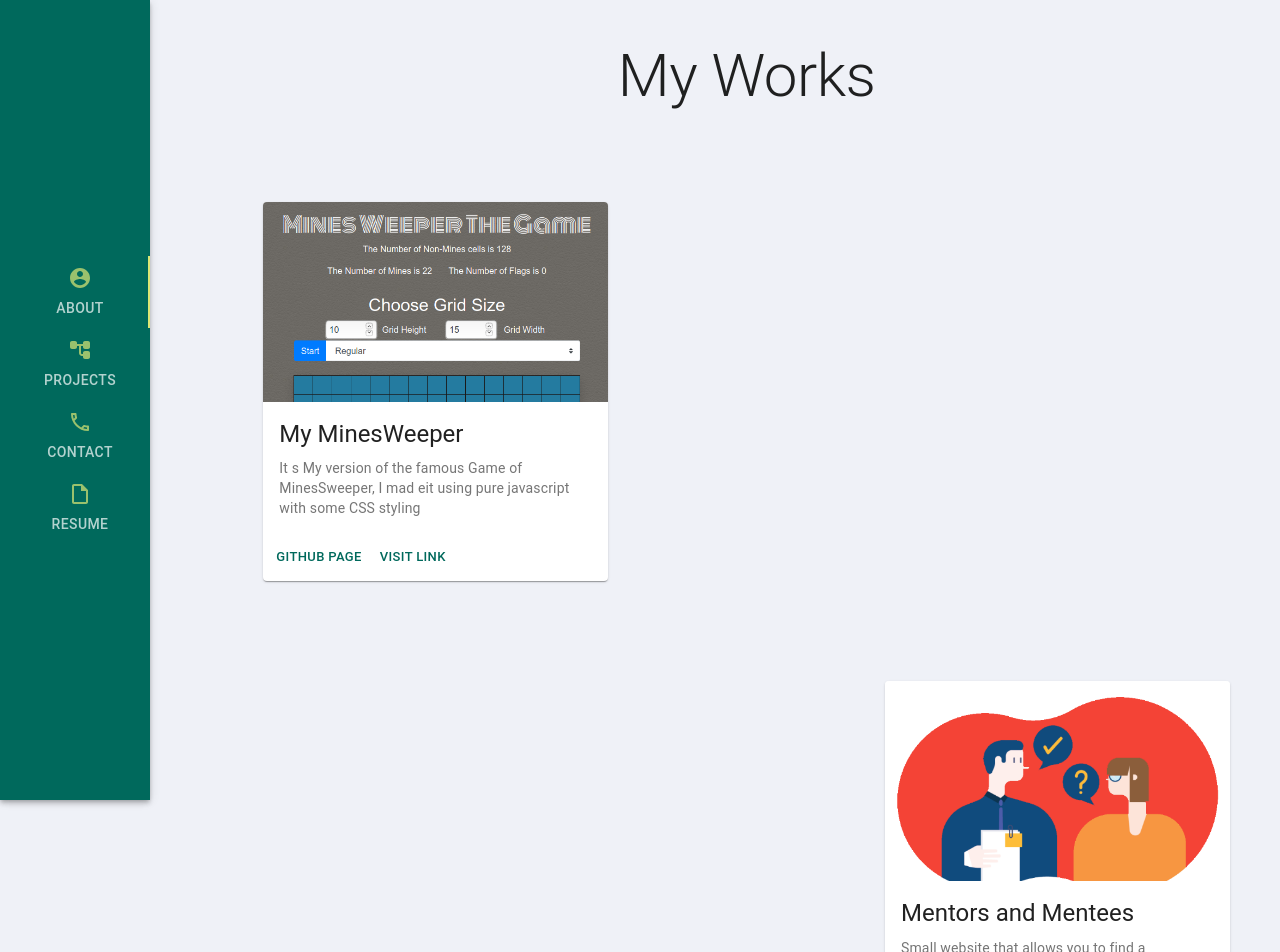
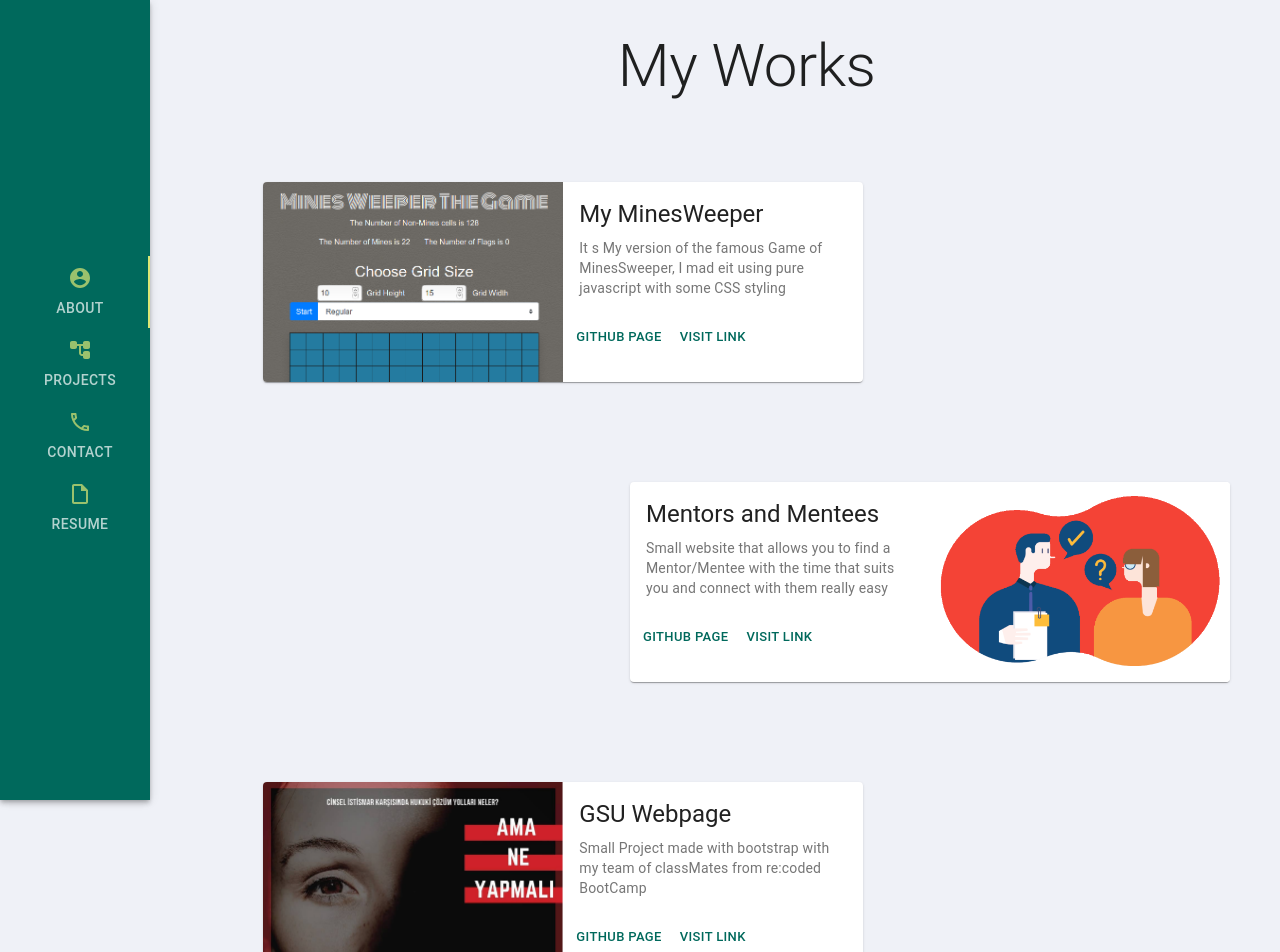
Before and after one commit to MohammedAlabd/portfolio, a React (Create React App) app: page /Projects in a window 1280 px wide. Shown: the top 952 px of the page. Built offline with nearby package versions, Linux system fonts and the light colour scheme.

Commit message:
add animation for the projects cards

```diff
--- a/src/component/Projects/Projects.js
+++ b/src/component/Projects/Projects.js
@@ -1,107 +1,171 @@
-import React from 'react'
-import { Grid, Card, CardActions,  CardActionArea, CardMedia, Typography, CardContent, Button } from '@material-ui/core';
-import './style.css'
+import React from "react";
+import {
+  Grid,
+  Card,
+  CardActions,
+  CardActionArea,
+  CardMedia,
+  Typography,
+  CardContent,
+  Button
+} from "@material-ui/core";
+import "./style.css";
+import AOS from 'aos';
+import  'aos/dist/aos.css';
+
+AOS.init();
 
 export default function Projects() {
+
   return (
     <Grid
       container
       direction="column"
       justify="space-around"
-        alignItems="flex-start" >
-                <Typography style={{alignSelf:'center',margin:"40px 0"}} variant='h2' align='center' > My Works </Typography>
+      alignItems="flex-start"
+    >
+      <Typography
+        style={{ alignSelf: "center", margin: "30px 0" }}
+        variant="h2"
+        align="center"
+      >
+        {" "}
+        My Works{" "}
+      </Typography>
       <Grid item>
-                <Card style={{margin:50}} >
-                    <CardActionArea style={{maxWidth: 345}}>
+        <Card data-aos="fade-right" data-aos-duration="800" style={{ margin: 50, maxWidth: 600 }}>
+          <Grid container>
+            <Grid item xs={6}>
+              <CardActionArea disabled style={{ maxWidth: 600 }}>
                 <CardMedia
                   height="140"
                   className="mines-weeper-img"
                   style={{
                     height: 200,
-                            backgroundPosition:'top',
-
+                    backgroundPosition: "top"
                   }}
-                        title="Contemplative Reptile"
+                  title="Mines Weeper"
                 />
+              </CardActionArea>
+            </Grid>
+            <Grid item xs={6}>
               <CardContent>
                 <Typography gutterBottom variant="h5" component="h2">
                   My MinesWeeper
                 </Typography>
                 <Typography variant="body2" color="textSecondary" component="p">
-                        It s My version of the famous Game of MinesSweeper, I mad eit using pure javascript with some CSS styling
+                  It s My version of the famous Game of MinesSweeper, I mad eit
+                  using pure javascript with some CSS styling
                 </Typography>
               </CardContent>
-                    </CardActionArea>
               <CardActions>
-                        <Button size="small" href='https://github.com/MohammedAlabd/MinesWeeper' color="primary">
+                <Button
+                  size="small"
+                  href="https://github.com/MohammedAlabd/MinesWeeper"
+                  color="primary"
+                >
                   GitHub Page
                 </Button>
-                        <Button size="small" href='https://minesweeper-purejs.netlify.com/' color="primary">
+                <Button
+                  size="small"
+                  href="https://minesweeper-purejs.netlify.com/"
+                  color="primary"
+                >
                   Visit Link
                 </Button>
               </CardActions>
+            </Grid>
+          </Grid>
         </Card>
       </Grid>
-            <Grid item style={{alignSelf:'flex-end'}}>
-                <Card style={{margin:50}} >
-                        <CardActionArea style={{maxWidth: 345}}>
-                            <CardMedia
-                            style={{
-                                height: 200,
-                                backgroundPosition:'top',
-                            }}
-                            className="mentors-img"
-                            title="Contemplative Reptile"
-                            />
+      <Grid item style={{ alignSelf: "flex-end" }}>
+        <Card data-aos="fade-left" data-aos-duration="800" style={{ margin: 50, maxWidth: 600 }}>
+          <Grid container>
+            <Grid item xs={6}>
               <CardContent>
                 <Typography gutterBottom variant="h5" component="h2">
                   Mentors and Mentees
                 </Typography>
                 <Typography variant="body2" color="textSecondary" component="p">
-                            Small website that allows you to find a Mentor/Mentee with the time that suits you and connect with them really easy
+                  Small website that allows you to find a Mentor/Mentee with the
+                  time that suits you and connect with them really easy
                 </Typography>
               </CardContent>
-                        </CardActionArea>
               <CardActions>
-                            <Button size="small" href='https://github.com/osamaakb/mentorship' color="primary">
+                <Button
+                  size="small"
+                  href="https://github.com/osamaakb/mentorship"
+                  color="primary"
+                >
                   GitHub Page
                 </Button>
-                            <Button size="small" href='https://osamaakb.github.io/mentorship/' color="primary">
+                <Button
+                  size="small"
+                  href="https://osamaakb.github.io/mentorship/"
+                  color="primary"
+                >
                   Visit Link
                 </Button>
               </CardActions>
+            </Grid>
+            <Grid item xs={6}>
+              <CardActionArea disabled style={{ maxWidth: 600 }}>
+                <CardMedia
+                  height="140"
+                  className="mentors-img"
+                  style={{
+                    height: 200,
+                    backgroundPosition: "top"
+                  }}
+                  title="Mentors Webpage"
+                />
+              </CardActionArea>
+            </Grid>
+          </Grid>
         </Card>
       </Grid>
-            <Grid item xs={12}>
-                <Card style={{margin:50}} >
-                    <CardActionArea style={{maxWidth: 345}}>
+      <Grid item>
+        <Card data-aos="fade-right" data-aos-duration="800" style={{ margin: 50, width: 600 }}>
+          <Grid container>
+            <Grid item xs={6}>
+              <CardActionArea disabled style={{ maxWidth: 600 }}>
                 <CardMedia
+                  height="140"
+                  className="gsu-img"
                   style={{
                     height: 200,
-                            backgroundPosition:'top',
+                    backgroundPosition: "top"
                   }}
-                        className="gsu-img"
-                        title="Contemplative Reptile"
+                  title="GSU WebPage"
                 />
+              </CardActionArea>
+            </Grid>
+            <Grid item xs={6}>
               <CardContent>
                 <Typography gutterBottom variant="h5" component="h2">
-                            BootStrap Project
+                  GSU Webpage
                 </Typography>
                 <Typography variant="body2" color="textSecondary" component="p">
-                            Small Project made with bootstrap with my team of classMates from re:coded BootCamp
+                  Small Project made with bootstrap with my team of classMates
+                  from re:coded BootCamp
                 </Typography>
               </CardContent>
-                    </CardActionArea>
               <CardActions>
-                        <Button size="small" href='https://github.com/MohammedAlabd/gsu-sfk' color="primary">
+                <Button
+                  size="small"
+                  href="https://github.com/MohammedAlabd/gsu-sfk"
+                  color="primary"
+                >
                   GitHub Page
                 </Button>
                 <Button size="small" color="primary">
                   Visit Link
                 </Button>
               </CardActions>
+            </Grid>
+          </Grid>
         </Card>
       </Grid>
     </Grid>
-    )
+  );
 }
```
Lines whose indentation alone changed are shown as unchanged.
